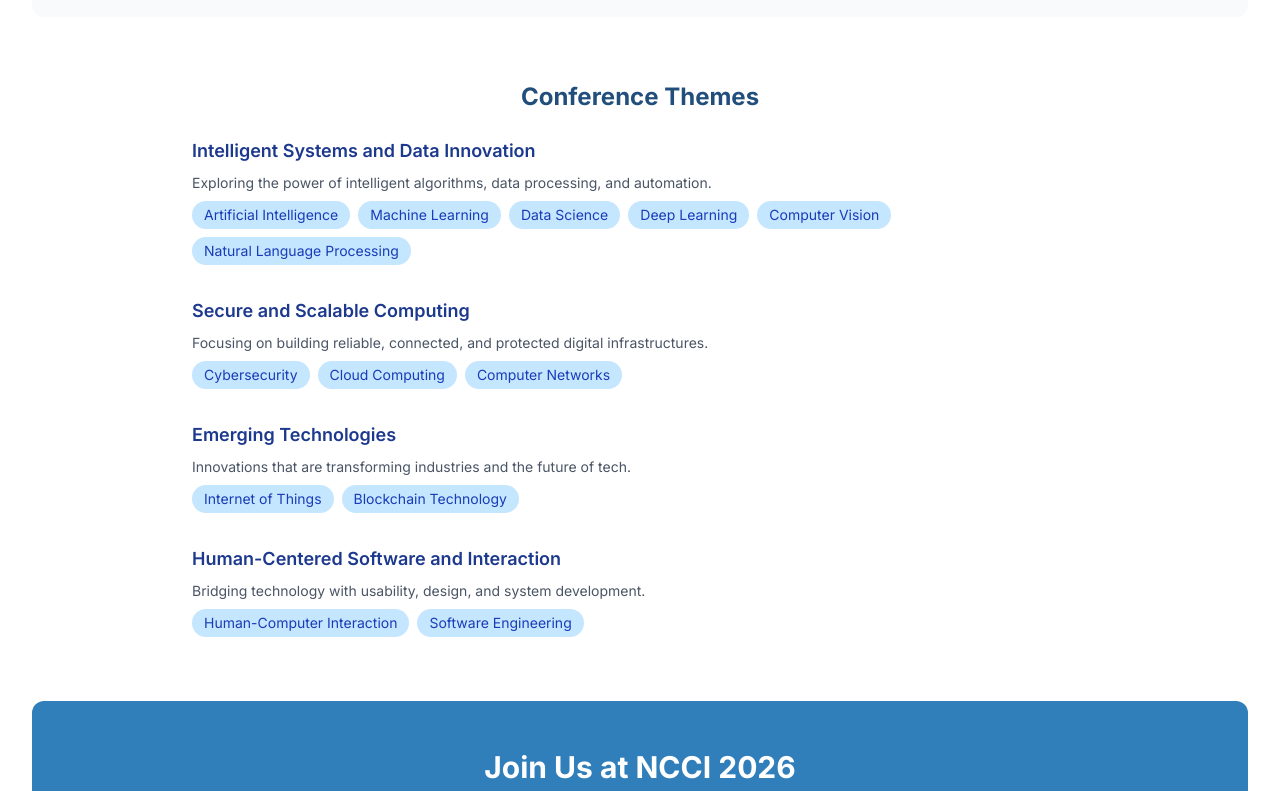
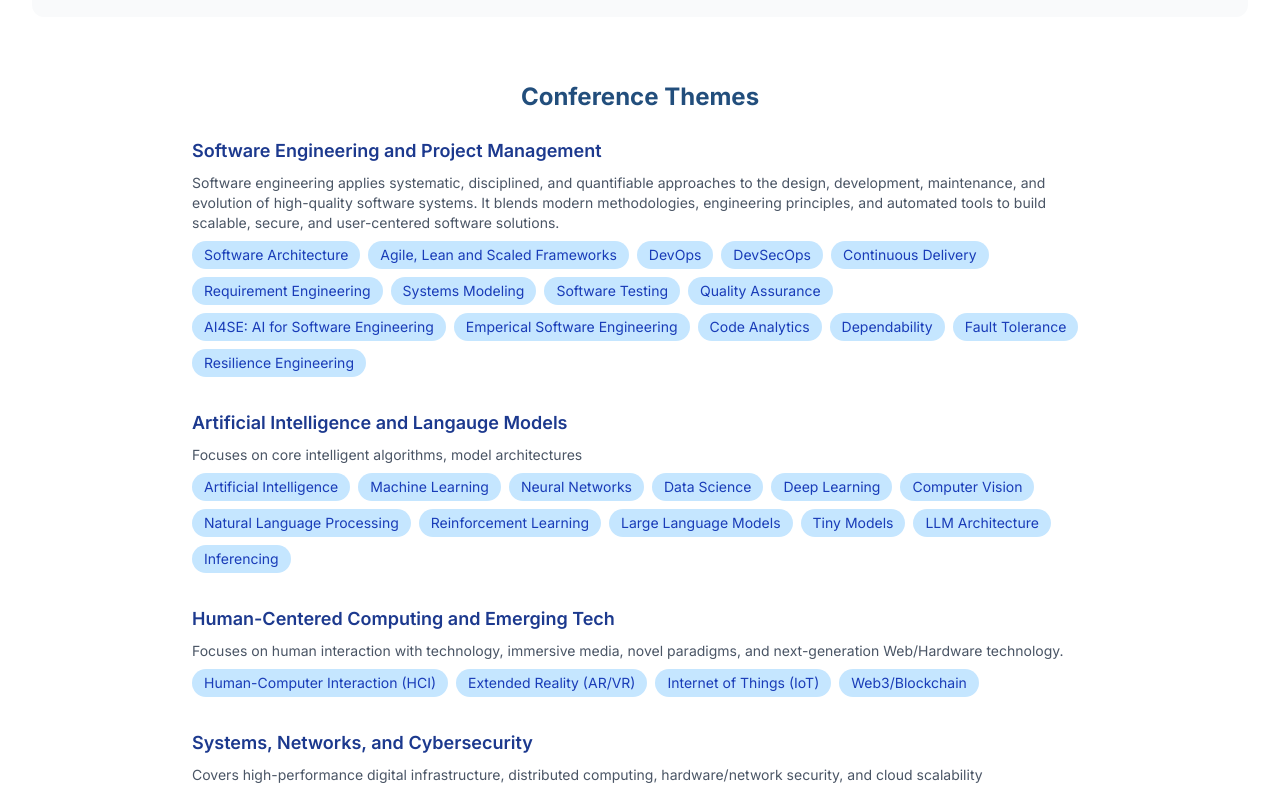
Before and after one commit to kucc1997/ncci-website, a Next.js app: page /about in a window 1280 px wide. Shown: the part 1260-2051 px from the top of the page. Built offline with nearby package versions, Linux system fonts and the light colour scheme; no server answers.

Commit message:
feat: update conference themes and descriptions for NCCI 2026

```diff
--- a/src/app/about/page.tsx
+++ b/src/app/about/page.tsx
@@ -103,13 +103,28 @@ export default function AboutPage() {
 				<h2 className="text-2xl font-bold mb-6 text-[var(--bg-accent)]">Conference Themes</h2>
 
 				<div className="space-y-8 text-left max-w-4xl mx-auto">
-
-					{/* Intelligent Systems */}
+					{/* Software Engineering */}
 					<div>
-						<h3 className="text-lg font-semibold mb-2 text-blue-900">Intelligent Systems and Data Innovation</h3>
-						<p className="text-sm text-gray-600 mb-2">Exploring the power of intelligent algorithms, data processing, and automation.</p>
+						<h3 className="text-lg font-semibold mb-2 text-blue-900">Software Engineering and Project Management </h3>
+						<p className="text-sm text-gray-600 mb-2">Software engineering applies systematic, disciplined, and quantifiable approaches to the design, development, maintenance, and evolution of high-quality software systems. It blends modern methodologies, engineering principles, and automated tools to build scalable, secure, and user-centered software solutions.</p>
 						<div className="flex flex-wrap gap-2">
-							{["Artificial Intelligence", "Machine Learning", "Data Science", "Deep Learning", "Computer Vision", "Natural Language Processing"].map((theme, index) => (
+							{["Software Architecture","Agile, Lean and Scaled Frameworks", "DevOps", "DevSecOps","Continuous Delivery", "Requirement Engineering",
+							"Systems Modeling", "Software Testing","Quality Assurance",
+							"AI4SE: AI for Software Engineering","Emperical Software Engineering",
+							"Code Analytics", "Dependability","Fault Tolerance","Resilience Engineering", ].map((theme, index) => (
+								<span key={index} className="bg-[var(--bg-secondary)] text-blue-800 px-3 py-1 rounded-full text-sm">
+									{theme}
+								</span>
+							))}
+						</div>
+					</div>
+					{/* Secure & Scalable Systems */}
+					<div>
+						<h3 className="text-lg font-semibold mb-2 text-blue-900">Artificial Intelligence and Langauge Models</h3>
+						<p className="text-sm text-gray-600 mb-2">Focuses on core intelligent algorithms, model architectures</p>
+						<div className="flex flex-wrap gap-2">
+							{["Artificial Intelligence", "Machine Learning", "Neural Networks", "Data Science",
+							"Deep Learning", "Computer Vision", "Natural Language Processing", "Reinforcement Learning","Large Language Models","Tiny Models","LLM Architecture", "Inferencing"].map((theme, index) => (
 								<span key={index} className="bg-[var(--bg-secondary)] text-blue-800 px-3 py-1 rounded-full text-sm">
 									{theme}
 								</span>
@@ -117,12 +132,11 @@ export default function AboutPage() {
 						</div>
 					</div>
 
-					{/* Secure & Scalable Systems */}
 					<div>
-						<h3 className="text-lg font-semibold mb-2 text-blue-900">Secure and Scalable Computing</h3>
-						<p className="text-sm text-gray-600 mb-2">Focusing on building reliable, connected, and protected digital infrastructures.</p>
+						<h3 className="text-lg font-semibold mb-2 text-blue-900">Human-Centered Computing and Emerging Tech</h3>
+						<p className="text-sm text-gray-600 mb-2">Focuses on human interaction with technology, immersive media, novel paradigms, and next-generation Web/Hardware technology.</p>
 						<div className="flex flex-wrap gap-2">
-							{["Cybersecurity", "Cloud Computing", "Computer Networks"].map((theme, index) => (
+							{["Human-Computer Interaction (HCI)", "Extended Reality (AR/VR)","Internet of Things (IoT)","Web3/Blockchain"].map((theme, index) => (
 								<span key={index} className="bg-[var(--bg-secondary)] text-blue-800 px-3 py-1 rounded-full text-sm">
 									{theme}
 								</span>
@@ -130,12 +144,12 @@ export default function AboutPage() {
 						</div>
 					</div>
 
-					{/* Emerging Tech */}
+
 					<div>
-						<h3 className="text-lg font-semibold mb-2 text-blue-900">Emerging Technologies</h3>
-						<p className="text-sm text-gray-600 mb-2">Innovations that are transforming industries and the future of tech.</p>
+						<h3 className="text-lg font-semibold mb-2 text-blue-900">Systems, Networks, and Cybersecurity</h3>
+						<p className="text-sm text-gray-600 mb-2">Covers high-performance digital infrastructure, distributed computing, hardware/network security, and cloud scalability</p>
 						<div className="flex flex-wrap gap-2">
-							{["Internet of Things", "Blockchain Technology"].map((theme, index) => (
+							{["Cybersecurity", "Distributed Computing", "Cloud Computing and Scalability", ""].map((theme, index) => (
 								<span key={index} className="bg-[var(--bg-secondary)] text-blue-800 px-3 py-1 rounded-full text-sm">
 									{theme}
 								</span>
@@ -143,12 +157,11 @@ export default function AboutPage() {
 						</div>
 					</div>
 
-					{/* Human & Software */}
 					<div>
-						<h3 className="text-lg font-semibold mb-2 text-blue-900">Human-Centered Software and Interaction</h3>
-						<p className="text-sm text-gray-600 mb-2">Bridging technology with usability, design, and system development.</p>
+						<h3 className="text-lg font-semibold mb-2 text-blue-900">Applied Informatics and Digital Transformation</h3>
+						<p className="text-sm text-gray-600 mb-2">Dedicated to interdisciplinary computational solutions targeting specific societal sectors, healthcare, government, and localized domain applications.</p>
 						<div className="flex flex-wrap gap-2">
-							{["Human-Computer Interaction", "Software Engineering"].map((theme, index) => (
+							{["Health Informatics", "AgriTech", "E-Governance", "Digital Public Infrastructure", "FinTech", "EdTech", "Early Warning Systems"].map((theme, index) => (
 								<span key={index} className="bg-[var(--bg-secondary)] text-blue-800 px-3 py-1 rounded-full text-sm">
 									{theme}
 								</span>
```
